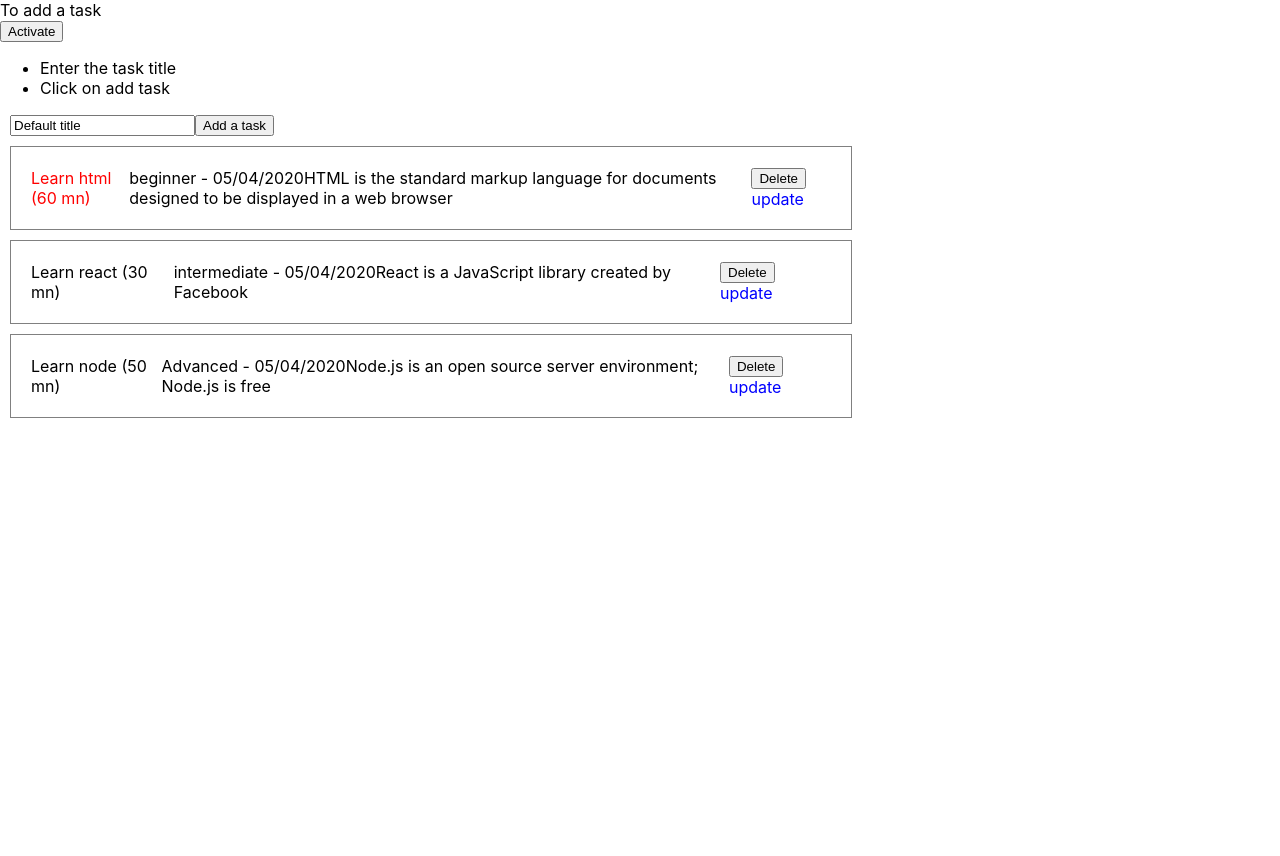
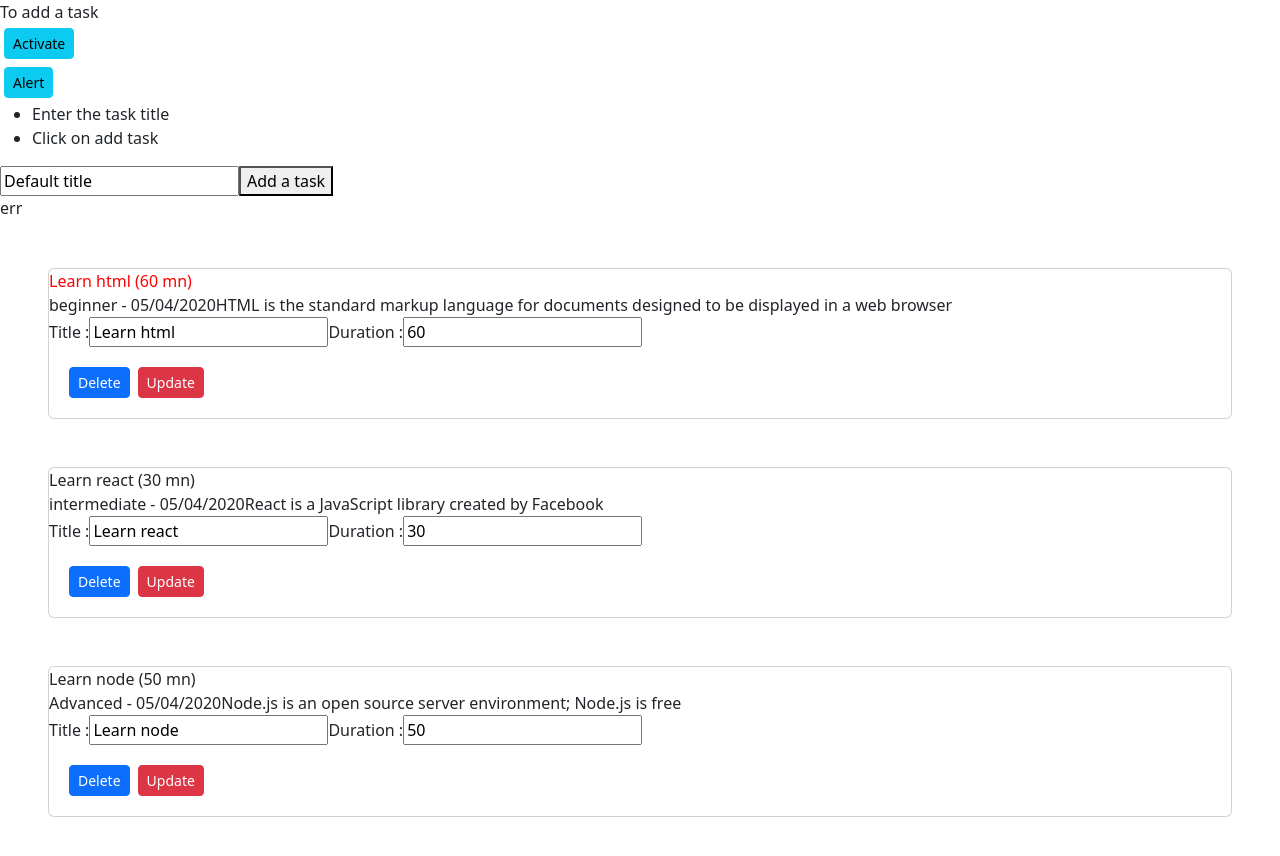
Before and after one commit to anisouerghi/react-formation, a React (Create React App) app: page / in a window 1280 px wide. Shown: the top 856 px of the page. Before the commit the page ends 800 px from the top, so only its background shows below. Built offline with nearby package versions, Linux system fonts and the light colour scheme.

Commit message:
update task

```diff
--- a/src/App.js
+++ b/src/App.js
@@ -22,7 +22,26 @@ function App() {
 
   }
 
+  const updateTask=(id,title,duration) => {
+    console.log("title.....", title)
+    const newtask = tasks.filter((task)=> task.id == id)
+    const oldtask = tasks.filter((task)=> task.id != id)
 
+    const list =[
+      {id: id,
+      title: title,
+      duration: duration,
+      type: "test type",
+      date: "2021-10-11",
+      description: newtask.description
+      }
+    ];
+    setTasks(list.concat(oldtask ))
+    console.log("tasks..",tasks)
+
+ }
+
+ const t="anis"
   const[tasks, setTasks]= useState(
   [
     {
@@ -53,20 +72,19 @@ function App() {
 
 ])
   const sayHello = () =>{console.log("Hello")}
-
+  const sayHello1 = () =>{alert("Hello anis")}
   return (
     <div className="tasks-list" style={{ backgroundColor: "white" }}  >
       To add a task
-      <div><button onClick={toggleVisible}>
-  Activate
-</button></div>
+      <div><button type="button" className="btn btn-info btn-sm m-1" onClick={toggleVisible}> Activate</button></div>
+      <div><button type="button" className="btn btn-info btn-sm m-1" onClick={sayHello1}> Alert</button></div>
       <ul>
         {steps.map((step) => (
           <li>{step}</li>
         ))}
       </ul>
-    {isVisible && (<TaskForm addTask={addTask}  sayHello={sayHello} /> )}
-      <TasksList deleteTask={deleteTask}  tasks={tasks} />
+      {isVisible && (<TaskForm addTask={addTask}  sayHello={sayHello} test="err" /> )}
+       <TasksList deleteTask={deleteTask} updateTask={updateTask}   tasks={tasks} />
     </div>
   )
 }
--- a/src/components/task/Task.js
+++ b/src/components/task/Task.js
@@ -1,26 +1,52 @@
 import React from 'react'
 import './Task.css'
+import { useState } from "react"
+import 'bootstrap/dist/css/bootstrap.min.css';
 export default function Task(props) {
 
-  const  handleDeleteask=()=> {
-    props.deleteTask(props.id)
+  const [isUpdate,SetUpdate] = useState(true)
+  const [title,setTitle] = useState(props.title)
+  const [duration,setDuration] = useState(props.duration)
+
+  const toggleUpdate=()=> {  SetUpdate (!isUpdate); console.log(isUpdate)}
+
+    const  handleDeleteask=()=> {
+      props.deleteTask(props.id)
     }
+    const  handleUpdatetask=()=> {
+      console.log("----------",handleUpdatetask)
+      props.updateTask(props.id,title,duration)
+    }
+    const  handleChange=(e)=> {
+      console.log(e.target.value)
+       setTitle( e.target.value);
+       console.log(title)
+     }
 
+
+     const  handleChangeDuration=(e)=> {
+      console.log(e.target.value)
+       setDuration( e.target.value);
+       console.log(duration)
+     }
   const renderActions = ()=>{
     return (
-      <div className="actions">
-        <button onClick={handleDeleteask} className="button">Delete</button>
-        <span>update</span>
+      <div className="m-3">
+        <button type="button" className="btn btn-primary btn-sm m-1"onClick={handleDeleteask} >Delete</button>
+        <button type="button" className="btn btn-danger btn-sm m-1" onClick={ toggleUpdate,handleUpdatetask }>Update</button>
+
       </div>
     )
   }
     return (
-      <div className="task">
+      <div className="card m-5">
+      {isUpdate &&(<div>
         <div
           className={`title ${props.type === "beginner" ? "customTask" : ""}`}
         >
           {props.title} ({props.duration} mn)
         </div>
+
         {props.type && (
           <div className="sub-title">
             {props.type} - {props.date}
@@ -28,6 +54,19 @@ export default function Task(props) {
           </div>
         )}
 
+   </div>)}
+
+        <form>
+          <label>
+            Title :
+           <input value={title} onChange={(e)=>handleChange(e)} type="text" name="name" />
+          </label>
+          <label>
+            Duration :
+           <input value={duration} onChange={(e)=>handleChangeDuration(e)} type="text" name="name" />
+          </label>
+        </form>
+
         {renderActions()}
       </div>
     )
--- a/src/components/taskForm/TaskForm.js
+++ b/src/components/taskForm/TaskForm.js
@@ -17,11 +17,10 @@ export default function TaskForm(props) {
    }
 
     return (
-      <div className="task-form">
-        <input  value={title} onChange={(e)=>handleChange(e)} type="text" name="task" id=""
-        />
+      <div className="task-formca">
+        <input  value={title} onChange={(e)=>handleChange(e)} type="text" name="task" id="" />
         <button onClick={handleAddTask} className="button">{addTask}</button>
-
+         <div>{props.test}</div>
       </div>
     )
 }
--- a/src/components/tasksList/TasksList.js
+++ b/src/components/tasksList/TasksList.js
@@ -15,6 +15,7 @@ export default function TasksList(props) {
           title={task.title}
           duration={task.duration}
           deleteTask={props.deleteTask}
+          updateTask={props.updateTask}
           type={task.type}
           date={task.date}
         >
```
